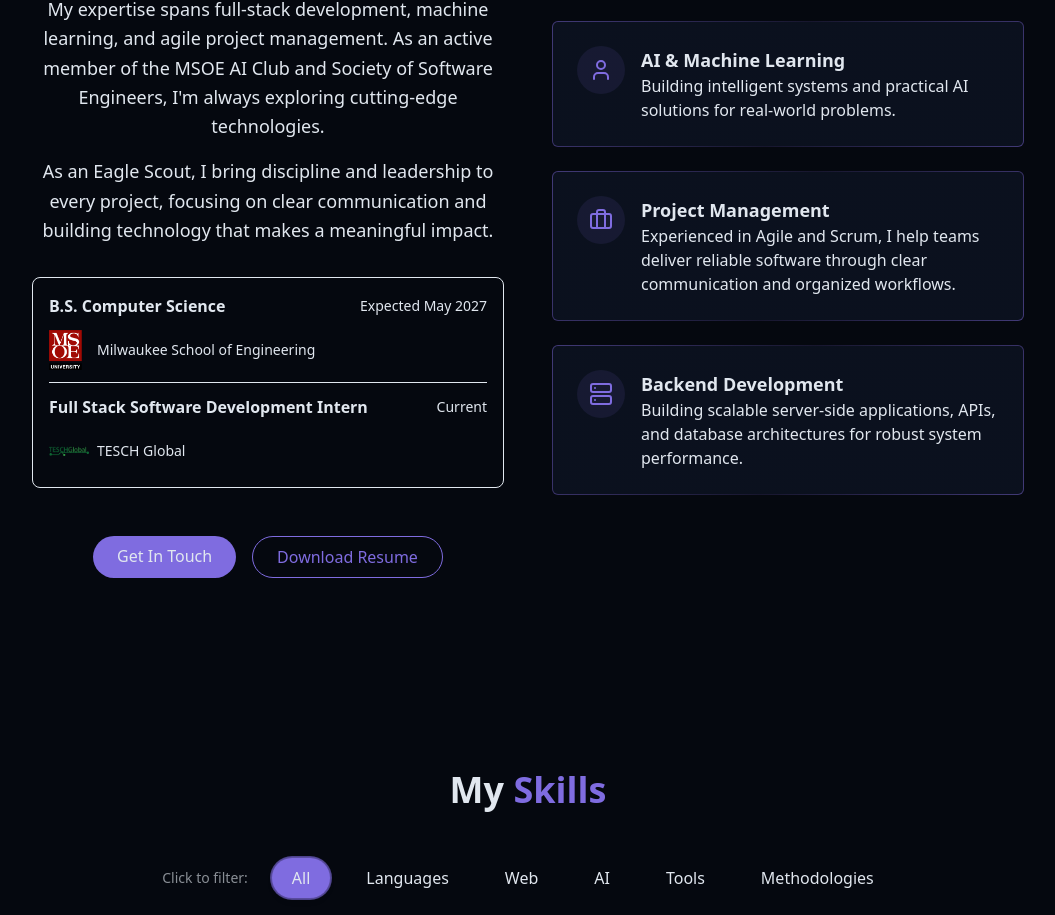
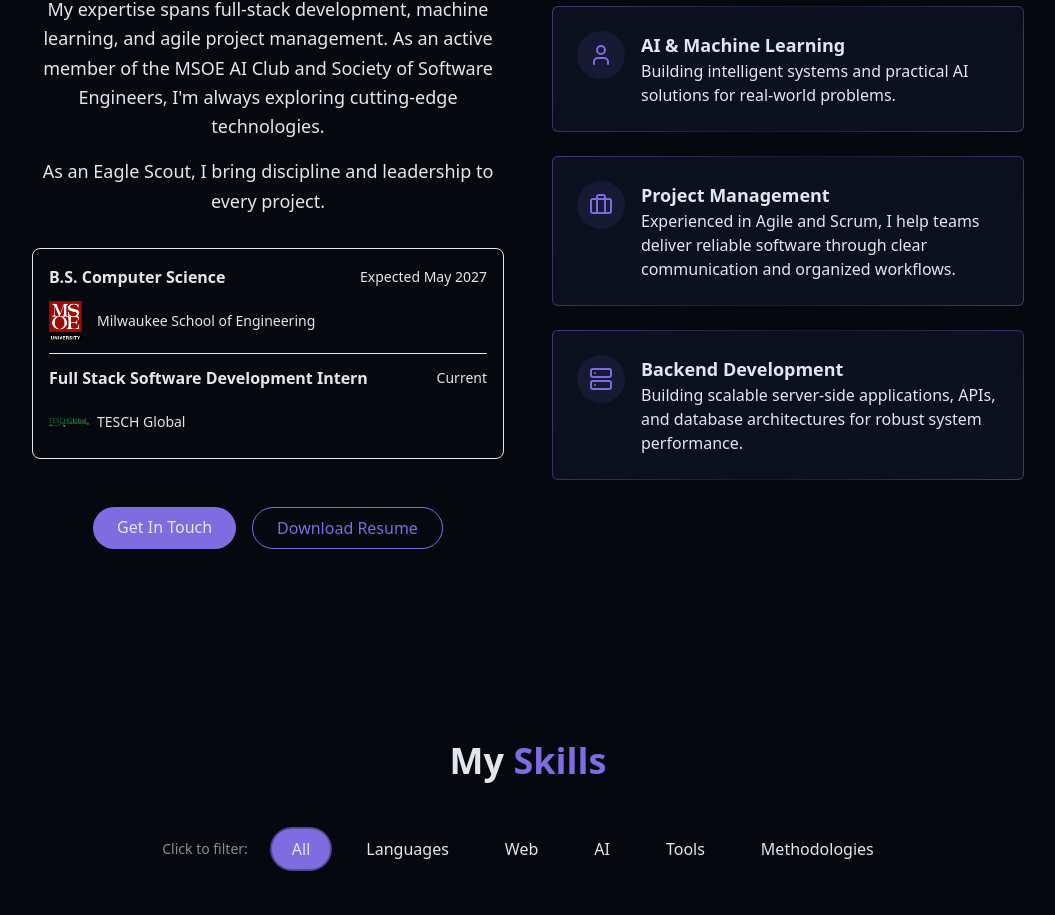
Before and after one commit to grudzinskio/Personal_Website, a React (Vite) app: page / in a window 1280 px wide. Shown: the part 1196-2111 px from the top of the page, without its empty margins (128-1183 px from the left). Built offline with nearby package versions, Linux system fonts and the light colour scheme.

Commit message:
added so resume works

```diff
--- a/src/components/AboutSection.jsx
+++ b/src/components/AboutSection.jsx
@@ -3,6 +3,8 @@ import teschLogo from "../assets/TESCHGlobal_logo.png"
 import msoeLogo from "../assets/MSOE_logo.png"
 
 export const AboutSection = () => {
+    // Place your actual PDF in the /public folder named exactly like below (or change the name here)
+    const resumeFile = `${import.meta.env.BASE_URL}Oliver_Grudzinski_Resume.pdf`;
     return <section id="about" className="py-24 px-4 relative">
         {" "}
         <div className="container mx-auto max-w-5xl">
@@ -38,7 +40,7 @@ export const AboutSection = () => {
                     </p>
 
                     <p className="text-muted-foreground text-lg leading-relaxed">
-                        As an Eagle Scout, I bring discipline and leadership to every project, focusing on clear communication and building technology that makes a meaningful impact.
+                        As an Eagle Scout, I bring discipline and leadership to every project.
                     </p>
 
                     <div className="space-y-3 mt-8 p-4 bg-muted/30 rounded-lg border border-muted">
@@ -73,7 +75,12 @@ export const AboutSection = () => {
                         <a href="#contact" className="cosmic-button">
                             Get In Touch
                         </a>
-                        <a href="" className="px-6 py-2 rounded-full border border-primary text-primary hover:bg-primary/10 transition-colors duration-300">
+                        <a
+                            href={resumeFile}
+                            download
+                            className="px-6 py-2 rounded-full border border-primary text-primary hover:bg-primary/10 transition-colors duration-300 focus-ring"
+                            aria-label="Download my resume as PDF"
+                        >
                             Download Resume
                         </a>
                     </div>
```
Also changed, not shown: 1 other file (tests, documents, lock files or other folders).
